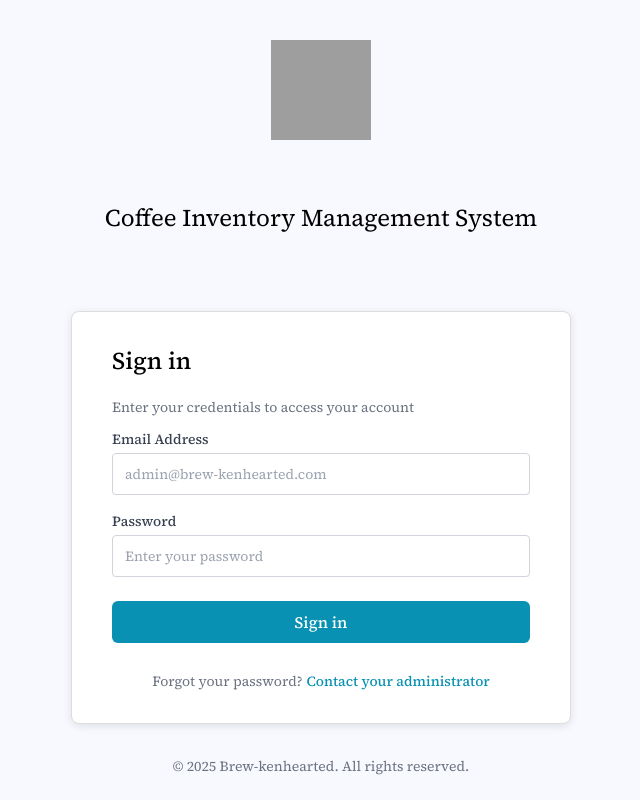
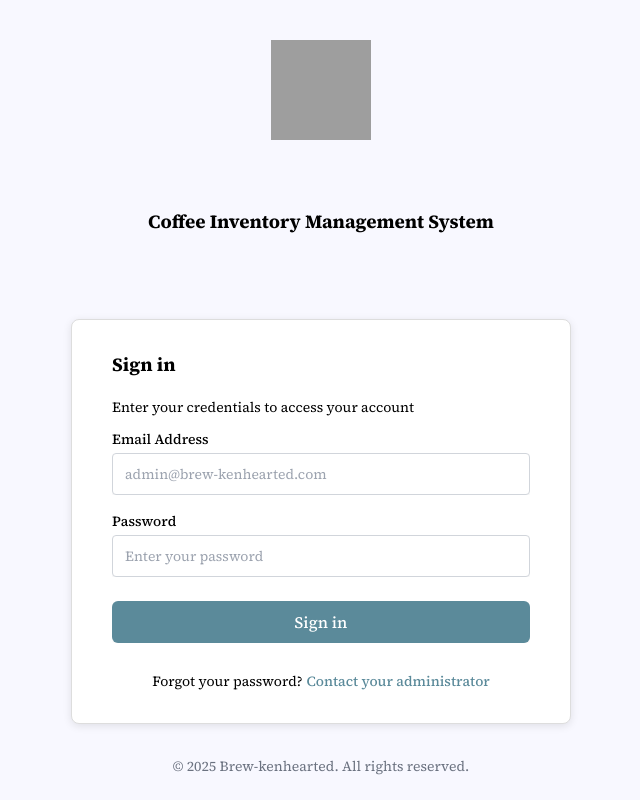
Before and after one commit to sudo-paoo/coffee-inventory-management-system, a PHP site: page /login.html in a window 1280 px wide. Shown: the whole page, without its empty margins (319-959 px from the left). Run offline with PHP 8.4, Linux system fonts and the light colour scheme; grey boxes are pictures that could not be loaded.

Commit message:
refactor(login): clean up typography styles

```diff
--- a/login.html
+++ b/login.html
@@ -15,14 +15,14 @@
 
     <!-- Title header -->
     <div class="header">
-      <p>Coffee Inventory Management System</p>
+      <h3>Coffee Inventory Management System</h3>
     </div>
 
     <!-- Sign in Form -->
     <div class="container">
       <div class="forms">
         <div class="form-header">
-          <p class="form-head">Sign in</p>
+          <h3 class="form-head">Sign in</h3>
         </div>
 
         <p class="form-subhead">
--- a/styles/pages/login.css
+++ b/styles/pages/login.css
@@ -26,12 +26,6 @@ body {
   display: grid;
   place-items: center;
   padding-bottom: 2rem;
-}
-
-.header p {
-  font-size: var(--text-2xl);
-  font-weight: 400;
-  margin: 0;
 }
 
 .container {
@@ -80,7 +74,7 @@ body {
 .forms button {
   width: 100%;
   padding: 0.625rem;
-  background-color: #0891b2;
+  background-color: var(--primary);
   color: #ffffff;
   font-size: var(--text-base);
   font-weight: 500;
@@ -89,28 +83,21 @@ body {
   box-shadow: 0 1px 2px rgba(0, 0, 0, 0.05);
   cursor: pointer;
   margin-top: 0.5rem;
+  transition: background-color .2s ease-in-out;
 }
 
 .forms button:hover {
-  background-color: #0e7490;
-}
-
-.form-head {
-  font-size: var(--text-2xl);
-  font-weight: 500;
-  margin: 0;
+  background-color: #4F7A89;
 }
 
 .form-subhead {
   font-size: var(--text-sm);
-  color: #6b7280;
   margin: 0;
 }
 
 .container label {
   font-size: var(--text-sm);
   font-weight: 500;
-  color: #374151;
   margin-bottom: 0.25rem;
   display: block;
 }
@@ -139,13 +126,9 @@ input::placeholder {
   text-align: center;
 }
 
-.form-footer p {
-  color: #6b7280;
-}
-
 .form-footer a {
   text-decoration: none;
-  color: #0891b2;
+  color: var(--primary);
   font-weight: 500;
 }
 
@@ -179,7 +162,7 @@ input::placeholder {
     height: 80px;
   }
 
-  .header p {
+  .header h3 {
     font-size: var(--text-lg);
     padding: 0 1rem;
     text-align: center;
```
